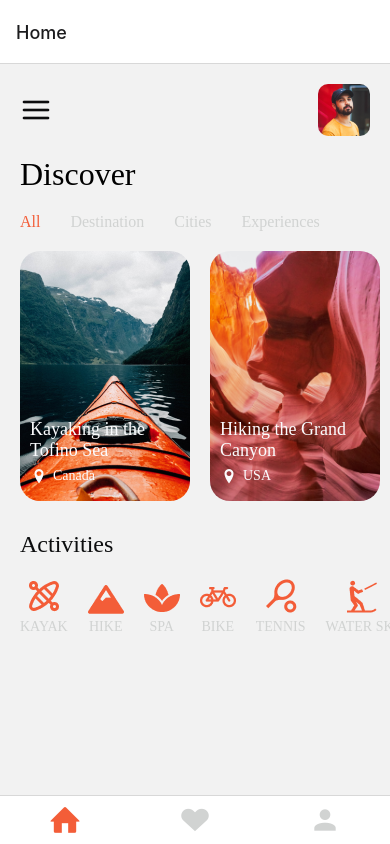
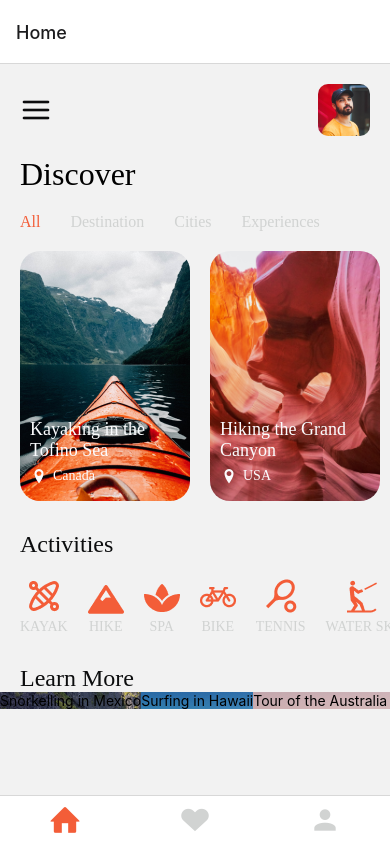
Before and after one commit to mateus-azevedo/travelAppUi, a React Native app: screen /Home in a window 390 px wide. Built offline with nearby package versions, Linux system fonts and the light colour scheme.

Commit message:
feat: cria learn more no projeto

```diff
--- a/components/Home.js
+++ b/components/Home.js
@@ -61,6 +61,17 @@ const Home = ({ navigation }) => {
     );
   };
 
+  const renderLearnMoreItem = ({ item }) => {
+    return (
+      <ImageBackground
+        source={item.image}
+        style={styles.learnMoreItem}
+        imageStyle={styles.learnMoreItemImage}>
+        <Text style={styles.learnMoreItemText}>{item.title}</Text>
+      </ImageBackground>
+    );
+  };
+
   return (
     <View style={styles.container}>
       <ScrollView>
@@ -108,6 +119,20 @@ const Home = ({ navigation }) => {
             <FlatList
               data={activitiesData}
               renderItem={renderActivityItem}
+              keyExtractor={item => item.id}
+              horizontal
+              showsHorizontalScrollIndicator={false}
+            />
+          </View>
+        </View>
+
+        {/* Learn More */}
+        <View style={styles.learnMoreWrapper}>
+          <Text style={styles.learnMoreTitle}>Learn More</Text>
+          <View style={styles.learnMoreItemsWrapper}>
+            <FlatList
+              data={learnMoreData}
+              renderItem={renderLearnMoreItem}
               keyExtractor={item => item.id}
               horizontal
               showsHorizontalScrollIndicator={false}
@@ -213,6 +238,16 @@ const styles = StyleSheet.create({
     fontSize: 14,
     color: colors.gray,
   },
+  learnMoreWrapper: {
+    marginTop: 10,
+  },
+  learnMoreTitle: {
+    marginHorizontal: 20,
+    fontFamily: 'Lato-Bold',
+    fontSize: 24,
+    color: colors.black,
+  },
+  learnMoreItemsWrapper: {},
 });
 
 export default Home;
```
